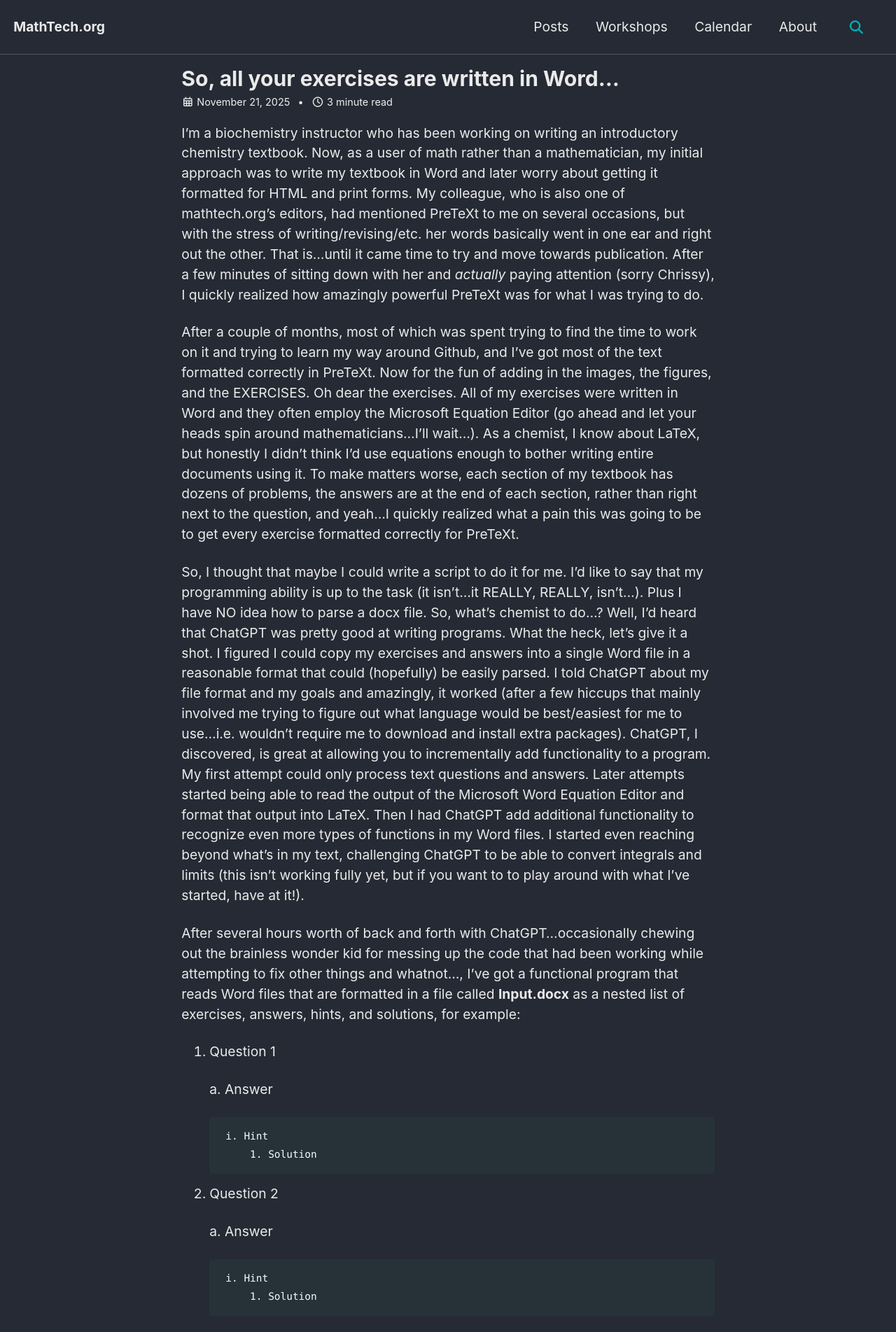
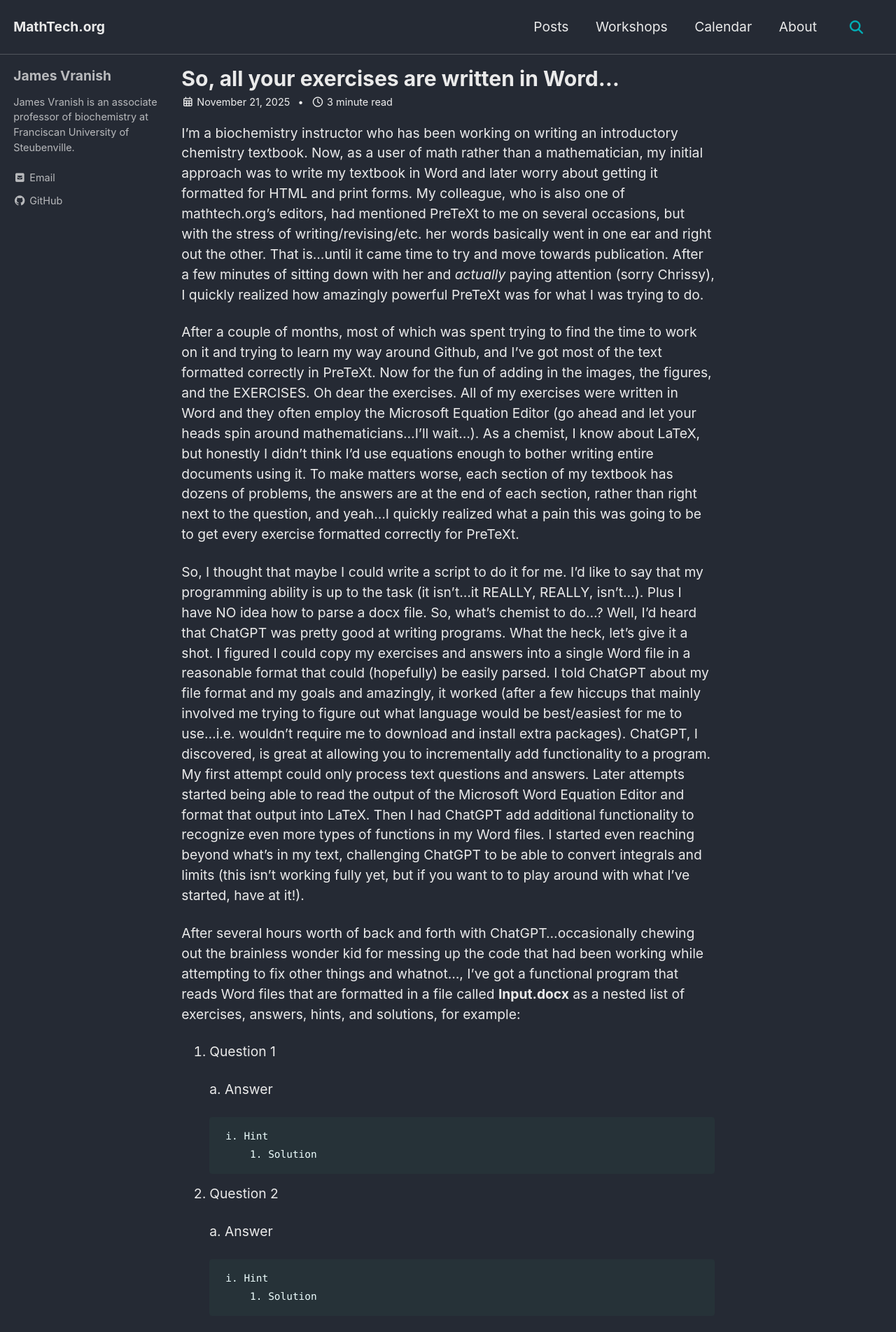
Before and after one commit to mathtechorg/mathtechorg.github.io, a Jekyll site: the page built from _posts/2025-11-21-exercisesfromword.md, in a window 1280 px wide. Shown: the top 1903 px of the page at 70% size. Built offline with Jekyll 4.4.1, drawn with Linux system fonts in a browser that asks for light colours; cached includes are drawn as plain includes; comment, search, counter and statistics services are not loaded.

Commit message:
Add James Vranish to authors file (#81)

```diff
--- a/_data/authors.yml
+++ b/_data/authors.yml
@@ -89,3 +89,21 @@ Mitch Keller:
     - label: "GitHub"
       icon: "fab fa-fw fa-github"
       url: "https://github.com/mitchkeller"
+
+James Vranish:
+  name        : "James Vranish"
+  bio         : "James Vranish is an associate professor of biochemistry at Franciscan University of Steubenville."
+  # avatar      : "/assets/images/bio-vranish.jpg"
+  links:
+    - label: "Email"
+      icon: "fas fa-fw fa-envelope-square"
+      url: "mailto:jvranish@franciscan.edu"
+    #- label: "Website"
+    #  icon: "fas fa-fw fa-link"
+    #  url: "https://tienchih.github.io"
+    #- label: "Bluesky"
+    #  icon: "fab fa-brands fa-bluesky"
+    #  url: "https://bsky.app/profile/tienchihmath.bsky.social"
+    - label: "GitHub"
+      icon: "fab fa-fw fa-github"
+      url: "https://github.com/irishaggiebaron"
```
